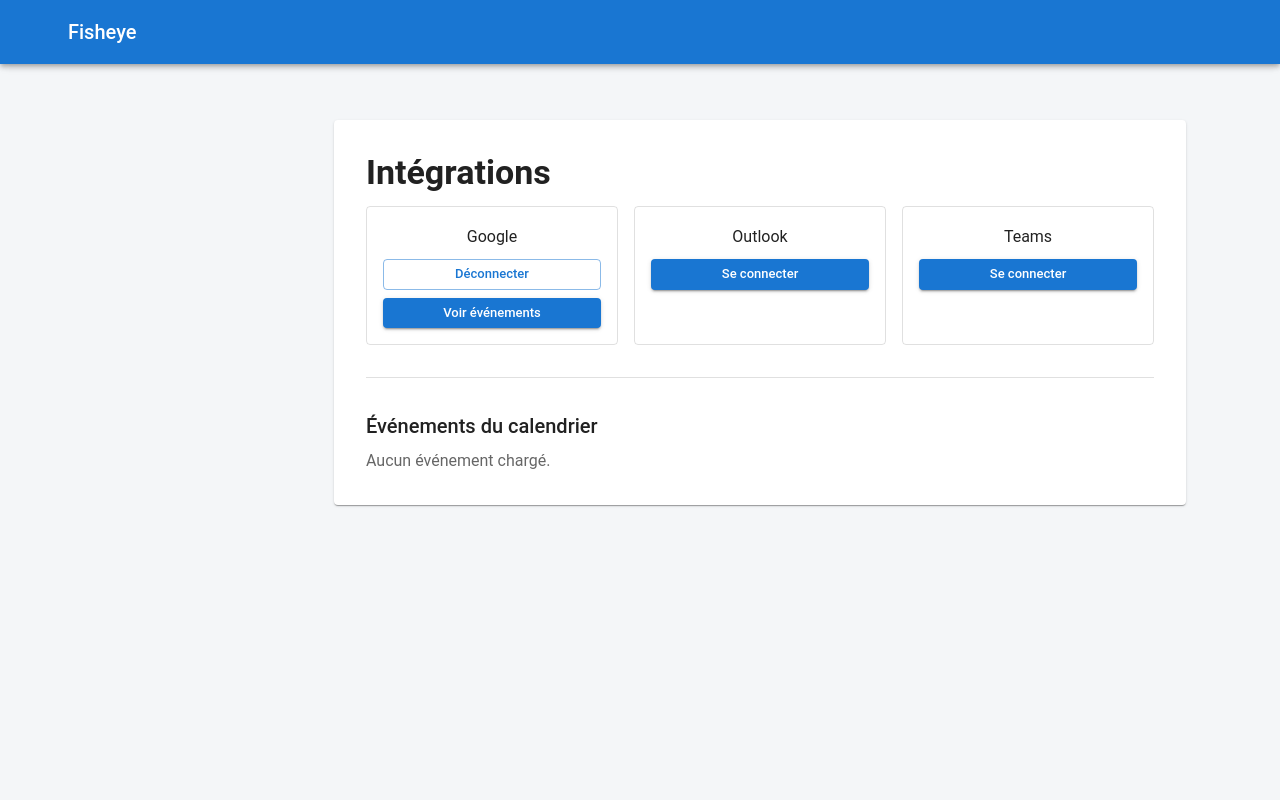
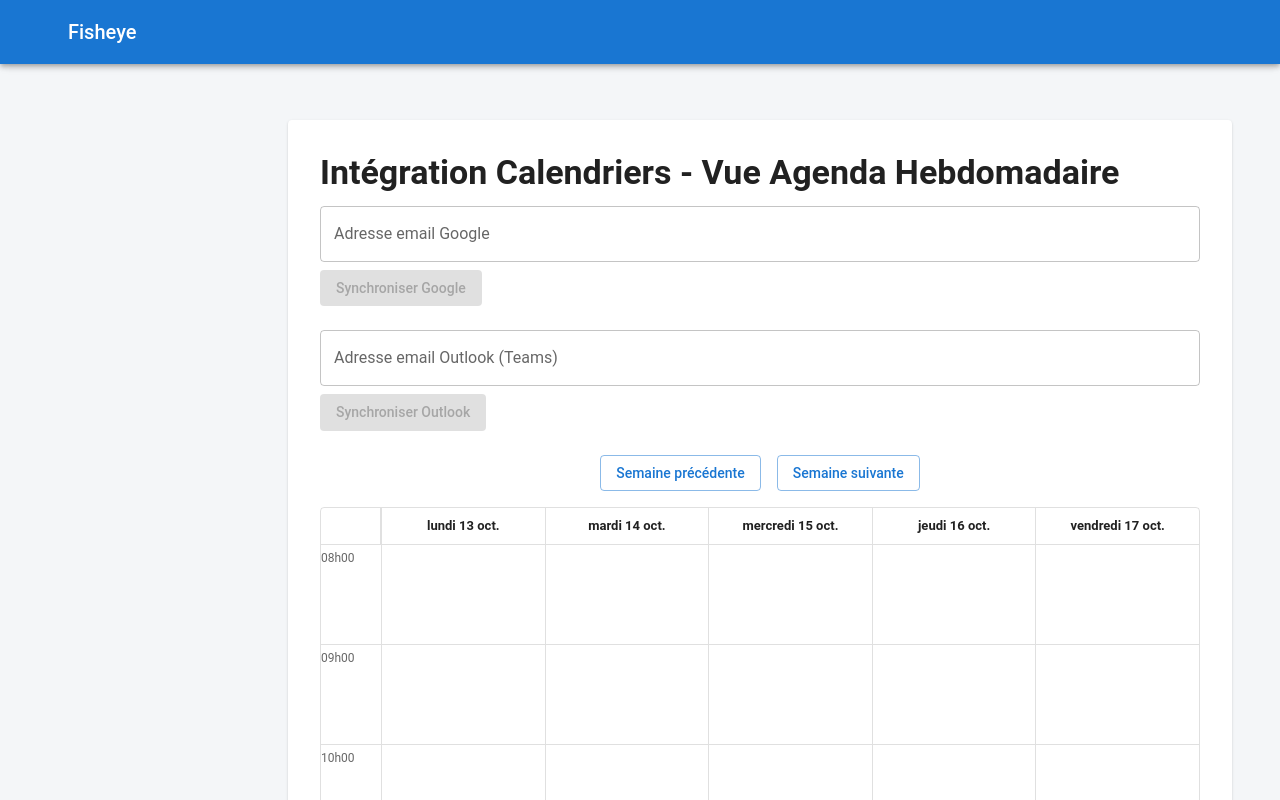
Before and after one commit to bpatureau/Projet-d-integration-groupe-fisheye, a React app in the folder frontend/: page /integrations in a window 1280 px wide. Shown: the top 800 px of the page. Built offline with nearby package versions, Linux system fonts and the light colour scheme; sample sign-in values are in the browser's storage; some icons are missing; the HTML template or start-up script is replaced by a standard one.

Commit message:
Add calendar & form for integrations

```diff
--- a/frontend/src/lib/api.ts
+++ b/frontend/src/lib/api.ts
@@ -47,4 +47,52 @@ export const api = {
         new Promise(resolve => {
             setTimeout(() => resolve({ ...data }), 200);
         }),
+    getCalendarEvents: (email: string) => new Promise(resolve => {
+        setTimeout(() => {
+            resolve([
+                {
+                    id: 'ev1',
+                    title: 'TDS',
+                    start: '2025-11-04 08:30',
+                    end: '2025-11-04 10:00',
+                    provider: email.includes('gmail') ? 'Google' : 'Outlook',
+                },
+                {
+                    id: 'ev8',
+                    title: 'Admin',
+                    start: '2025-11-04 09:15',
+                    end: '2025-11-04 11:00',
+                    provider: email.includes('gmail') ? 'Google' : 'Outlook',
+                },
+                {
+                    id: 'ev2',
+                    title: 'Électronique Digitale',
+                    start: '2025-11-05 09:00',
+                    end: '2025-11-05 10:30',
+                    provider: email.includes('gmail') ? 'Google' : 'Outlook',
+                },
+                {
+                    id: 'ev3',
+                    title: 'Anglais',
+                    start: '2025-11-06 14:00',
+                    end: '2025-11-06 15:00',
+                    provider: email.includes('gmail') ? 'Google' : 'Outlook',
+                },
+                {
+                    id: 'ev4',
+                    title: 'Dev 2',
+                    start: '2025-11-07 11:30',
+                    end: '2025-11-07 12:30',
+                    provider: email.includes('gmail') ? 'Google' : 'Outlook',
+                },
+                {
+                    id: 'ev5',
+                    title: 'Réseaux',
+                    start: '2025-11-08 15:00',
+                    end: '2025-11-08 16:00',
+                    provider: email.includes('gmail') ? 'Google' : 'Outlook',
+                }
+            ]);
+        }, 800);
+    }),
 };
--- a/frontend/src/pages/Integrations.tsx
+++ b/frontend/src/pages/Integrations.tsx
@@ -1,18 +1,15 @@
-import { useEffect, useState } from 'react';
+// frontend/src/pages/Integrations.tsx
+import React, { useState } from 'react';
 import {
     Container,
     Paper,
     Typography,
     Button,
     Box,
-    Divider,
-    List,
-    ListItem,
-    ListItemText,
+    TextField,
     CircularProgress,
     Stack
 } from '@mui/material';
-import { useSearchParams } from 'react-router-dom';
 import { api } from '../lib/api';
 
 interface CalendarEvent {
@@ -20,151 +17,280 @@ interface CalendarEvent {
     title: string;
     start: string;
     end: string;
-    provider: 'google' | 'outlook' | 'teams';
+    provider: string;
+}
+
+type EventsByDay = Record<string, CalendarEvent[]>;
+
+function getMondayOfWeek(date: Date): Date {
+    const d = new Date(date);
+    const day = d.getDay();
+    const diff = (day === 0 ? -6 : 1) - day;
+    d.setDate(d.getDate() + diff);
+    d.setHours(0, 0, 0, 0);
+    return d;
+}
+
+function getWorkWeekDates(monday: Date): string[] {
+    const dates: string[] = [];
+    for (let i = 0; i < 5; i++) {
+        const day = new Date(monday);
+        day.setDate(monday.getDate() + i);
+        const year = day.getFullYear();
+        const month = String(day.getMonth() + 1).padStart(2, '0');
+        const dayNum = String(day.getDate()).padStart(2, '0');
+        dates.push(`${year}-${month}-${dayNum}`);
+    }
+    return dates;
+}
+
+function groupEventsByDay(events: CalendarEvent[]): EventsByDay {
+    return events.reduce((acc, ev) => {
+        const day = ev.start.split(' ')[0];
+        (acc[day] = acc[day] || []).push(ev);
+        return acc;
+    }, {} as EventsByDay);
+}
+
+function timeToDecimal(timeStr: string): number {
+    const [h, m] = timeStr.split(':').map(Number);
+    return h + m / 60;
 }
 
 export function Integrations() {
-    const [params] = useSearchParams();
-    const status = params.get('status');
-    const [message, setMessage] = useState<string>('');
-    const [loading, setLoading] = useState<boolean>(false);
-    const [settings, setSettings] = useState({
-        google: false,
-        outlook: false,
-        teams: false
-    });
+    const [googleEmail, setGoogleEmail] = useState('');
+    const [outlookEmail, setOutlookEmail] = useState('');
     const [events, setEvents] = useState<CalendarEvent[]>([]);
+    const [loading, setLoading] = useState(false);
+    const [message, setMessage] = useState('');
+    const [mondayDate, setMondayDate] = useState<Date>(() => getMondayOfWeek(new Date()));
 
-    useEffect(() => {
-        api.getIntegrations().then(data => setSettings(data));
-    }, []);
-
-    useEffect(() => {
-        if (status === 'success') setMessage('Connexion réussie');
-        else if (status === 'error') setMessage('Échec de la connexion');
-    }, [status]);
-
-    const connect = (provider: keyof typeof settings) => {
-        window.location.href = `/api/oauth/${provider}`;
+    const syncGoogle = async () => {
+        setLoading(true);
+        setMessage('');
+        try {
+            const data = await api.getCalendarEvents(googleEmail);
+            setEvents(data);
+            setMessage('Synchronisation Google réussie');
+        } catch {
+            setMessage('Erreur lors de la synchronisation Google');
+        } finally {
+            setLoading(false);
+        }
     };
 
-    const disconnect = async (provider: keyof typeof settings) => {
+    const syncOutlook = async () => {
         setLoading(true);
-        await api.updateIntegrations({ [provider]: false });
-        setSettings(prev => ({ ...prev, [provider]: false }));
-        setMessage(`${provider.charAt(0).toUpperCase() + provider.slice(1)} déconnecté`);
+        setMessage('');
+        try {
+            const data = await api.getCalendarEvents(outlookEmail);
+            setEvents(data);
+            setMessage('Synchronisation Outlook réussie');
+        } catch {
+            setMessage('Erreur lors de la synchronisation Outlook');
+        } finally {
             setLoading(false);
+        }
     };
 
-    const fetchEvents = async (provider: keyof typeof settings) => {
-        setLoading(true);
-        const data = await api.getCalendarEvents(provider);
-        setEvents(data);
-        setLoading(false);
+    const workWeekDates = getWorkWeekDates(mondayDate);
+    const eventsByDay = groupEventsByDay(events);
+
+    const previousWeek = () => {
+        const prev = new Date(mondayDate);
+        prev.setDate(prev.getDate() - 7);
+        setMondayDate(prev);
     };
 
+    const nextWeek = () => {
+        const next = new Date(mondayDate);
+        next.setDate(next.getDate() + 7);
+        setMondayDate(next);
+    };
+
+    const hourStart = 8;
+    const hourEnd = 18;
+    const cellHeightPx = 100;
+
     return (
-        <Container maxWidth="md" sx={{ mt: 4 }}>
+        <Container maxWidth="lg" sx={{ mt: 4 }}>
             <Paper sx={{ p: 4 }}>
                 <Typography variant="h4" gutterBottom>
-                    Intégrations
+                    Intégration Calendriers - Vue Agenda Hebdomadaire
                 </Typography>
 
+                <Stack spacing={3} mb={3}>
+                    <Box>
+                        <TextField
+                            fullWidth
+                            label="Adresse email Google"
+                            value={googleEmail}
+                            onChange={e => setGoogleEmail(e.target.value)}
+                            sx={{ mb: 1 }}
+                        />
+                        <Button variant="contained" onClick={syncGoogle} disabled={loading || !googleEmail}>
+                            Synchroniser Google
+                        </Button>
+                    </Box>
+                    <Box>
+                        <TextField
+                            fullWidth
+                            label="Adresse email Outlook (Teams)"
+                            value={outlookEmail}
+                            onChange={e => setOutlookEmail(e.target.value)}
+                            sx={{ mb: 1 }}
+                        />
+                        <Button variant="contained" onClick={syncOutlook} disabled={loading || !outlookEmail}>
+                            Synchroniser Outlook
+                        </Button>
+                    </Box>
+                </Stack>
+
                 {message && (
-                    <Typography
-                        color={status === 'success' ? 'success.main' : 'error.main'}
-                        sx={{ mb: 2 }}
-                    >
+                    <Typography color={message.includes('Erreur') ? 'error.main' : 'success.main'} sx={{ mb: 2 }}>
                         {message}
                     </Typography>
                 )}
 
-                {/* Services */}
+                <Stack direction="row" spacing={2} justifyContent="center" mb={2}>
+                    <Button variant="outlined" onClick={previousWeek}>
+                        Semaine précédente
+                    </Button>
+                    <Button variant="outlined" onClick={nextWeek}>
+                        Semaine suivante
+                    </Button>
+                </Stack>
+
+                {loading && <CircularProgress sx={{ mb: 2 }} />}
+
+                <Box sx={{ overflowX: 'auto' }}>
                     <Box
                         sx={{
-                        display: 'flex',
-                        flexWrap: 'wrap',
-                        gap: 2,
-                        mb: 4
+                            display: 'grid',
+                            gridTemplateColumns: `60px repeat(5, 1fr)`,
+                            border: '1px solid',
+                            borderColor: 'divider',
+                            borderRadius: 1,
+                            minWidth: 800
                         }}
                     >
-                    {(['google', 'outlook', 'teams'] as Array<keyof typeof settings>).map(provider => (
+                        {/* En-tête : heure vide + 5 jours */}
+                        <Box sx={{ borderRight: '1px solid', borderColor: 'divider' }}></Box>
+                        {workWeekDates.map((dateStr) => {
+                            const d = new Date(dateStr + 'T00:00:00');
+                            const dayName = d.toLocaleDateString('fr-FR', { weekday: 'long' });
+                            const dayNum = d.getDate();
+                            const monthName = d.toLocaleDateString('fr-FR', { month: 'short' });
+                            return (
                                 <Box
-                            key={provider}
+                                    key={dateStr}
                                     sx={{
-                                flex: '1 1 calc(33.333% - 16px)',
-                                minWidth: 200,
-                                p: 2,
-                                border: '1px solid',
+                                        borderLeft: '1px solid',
                                         borderColor: 'divider',
-                                borderRadius: 1
+                                        p: 1,
+                                        fontWeight: 'bold',
+                                        textAlign: 'center',
+                                        fontSize: 13
                                     }}
                                 >
-                            <Stack spacing={1} alignItems="center">
-                                <Typography variant="subtitle1" textTransform="capitalize">
-                                    {provider}
-                                </Typography>
-                                {settings[provider] ? (
-                                    <>
-                                        <Button
-                                            variant="outlined"
-                                            size="small"
-                                            fullWidth
-                                            onClick={() => disconnect(provider)}
-                                            disabled={loading}
+                                    {dayName} {dayNum} {monthName}
+                                </Box>
+                            );
+                        })}
+
+                        {/* Lignes par heure (8h à 18h) */}
+                        {Array.from({ length: hourEnd - hourStart + 1 }).map((_, i) => {
+                            const hour = hourStart + i;
+                            return (
+                                <React.Fragment key={hour}>
+                                    {/* Heure */}
+                                    <Box
+                                        sx={{
+                                            borderTop: '1px solid',
+                                            borderColor: 'divider',
+                                            textAlign: 'right',
+                                            pr: 0.5,
+                                            fontSize: 12,
+                                            color: 'text.secondary',
+                                            userSelect: 'none',
+                                            height: `${cellHeightPx}px`,
+                                            display: 'flex',
+                                            alignItems: 'flex-start',
+                                            py: 0.5
+                                        }}
                                     >
-                                            Déconnecter
-                                        </Button>
-                                        <Button
-                                            variant="contained"
-                                            size="small"
-                                            fullWidth
-                                            onClick={() => fetchEvents(provider)}
-                                            disabled={loading}
-                                        >
-                                            Voir événements
-                                        </Button>
-                                    </>
-                                ) : (
-                                    <Button
-                                        variant="contained"
-                                        size="small"
-                                        fullWidth
-                                        onClick={() => connect(provider)}
-                                    >
-                                        Se connecter
-                                    </Button>
-                                )}
-                            </Stack>
-                        </Box>
-                    ))}
+                                        {String(hour).padStart(2, '0')}h00
                                     </Box>
 
-                <Divider />
+                                    {/* Cases pour chaque jour */}
+                                    {workWeekDates.map(dateStr => {
+                                        const dayEvents = eventsByDay[dateStr] || [];
 
-                {/* Événements */}
-                <Box sx={{ mt: 4 }}>
-                    <Typography variant="h6" gutterBottom>
-                        Événements du calendrier
+                                        return (
+                                            <Box
+                                                key={dateStr + hour}
+                                                sx={{
+                                                    borderTop: '1px solid',
+                                                    borderLeft: '1px solid',
+                                                    borderColor: 'divider',
+                                                    height: `${cellHeightPx}px`,
+                                                    p: 0.25,
+                                                    position: 'relative',
+                                                    overflow: 'visible'
+                                                }}
+                                            >
+                                                {dayEvents.map(ev => {
+                                                    const startH = timeToDecimal(ev.start.split(' ')[1]);
+                                                    const endH = timeToDecimal(ev.end.split(' ')[1]);
+
+                                                    // Affiche l'événement SEULEMENT si la première heure se chevauche
+                                                    if (!(endH > hour && startH < hour + 1)) {
+                                                        return null; // Pas de chevauchement
+                                                    }
+
+                                                    const topOffset = (startH - hour) * 100;
+                                                    const heightInCells = endH - startH;
+                                                    const totalHeight = heightInCells * cellHeightPx;
+
+                                                    return (
+                                                        <Box
+                                                            key={ev.id}
+                                                            sx={{
+                                                                position: 'absolute',
+                                                                top: `${topOffset}%`,
+                                                                left: 0,
+                                                                right: 0,
+                                                                height: `${totalHeight}px`,
+                                                                minHeight: '24px',
+                                                                p: 0.5,
+                                                                borderRadius: 0.5,
+                                                                backgroundColor: 'primary.light',
+                                                                color: 'primary.contrastText',
+                                                                fontSize: 10,
+                                                                cursor: 'pointer',
+                                                                '&:hover': { backgroundColor: 'primary.main' },
+                                                                overflow: 'hidden',
+                                                                textOverflow: 'ellipsis',
+                                                                zIndex: 10
+                                                            }}
+                                                            title={`${ev.title}\n${ev.start} - ${ev.end}\n${ev.provider}`}
+                                                        >
+                                                            <Typography fontWeight="bold" lineHeight={1} fontSize={10}>
+                                                                {ev.title}
                                                             </Typography>
-                    {loading && <CircularProgress />}
-                    {!loading && events.length === 0 && (
-                        <Typography color="text.secondary">
-                            Aucun événement chargé.
+                                                            <Typography fontSize={8} lineHeight={1}>
+                                                                {ev.start.split(' ')[1]} - {ev.end.split(' ')[1]}
                                                             </Typography>
-                    )}
-                    {!loading && events.length > 0 && (
-                        <List>
-                            {events.map(ev => (
-                                <ListItem key={ev.id}>
-                                    <ListItemText
-                                        primary={`${ev.title} (${ev.provider})`}
-                                        secondary={`${ev.start} — ${ev.end}`}
-                                    />
-                                </ListItem>
-                            ))}
-                        </List>
-                    )}
+                                                        </Box>
+                                                    );
+                                                })}
+                                            </Box>
+                                        );
+                                    })}
+                                </React.Fragment>
+                            );
+                        })}
+                    </Box>
                 </Box>
             </Paper>
         </Container>
```
Lines whose indentation alone changed are shown as unchanged.
